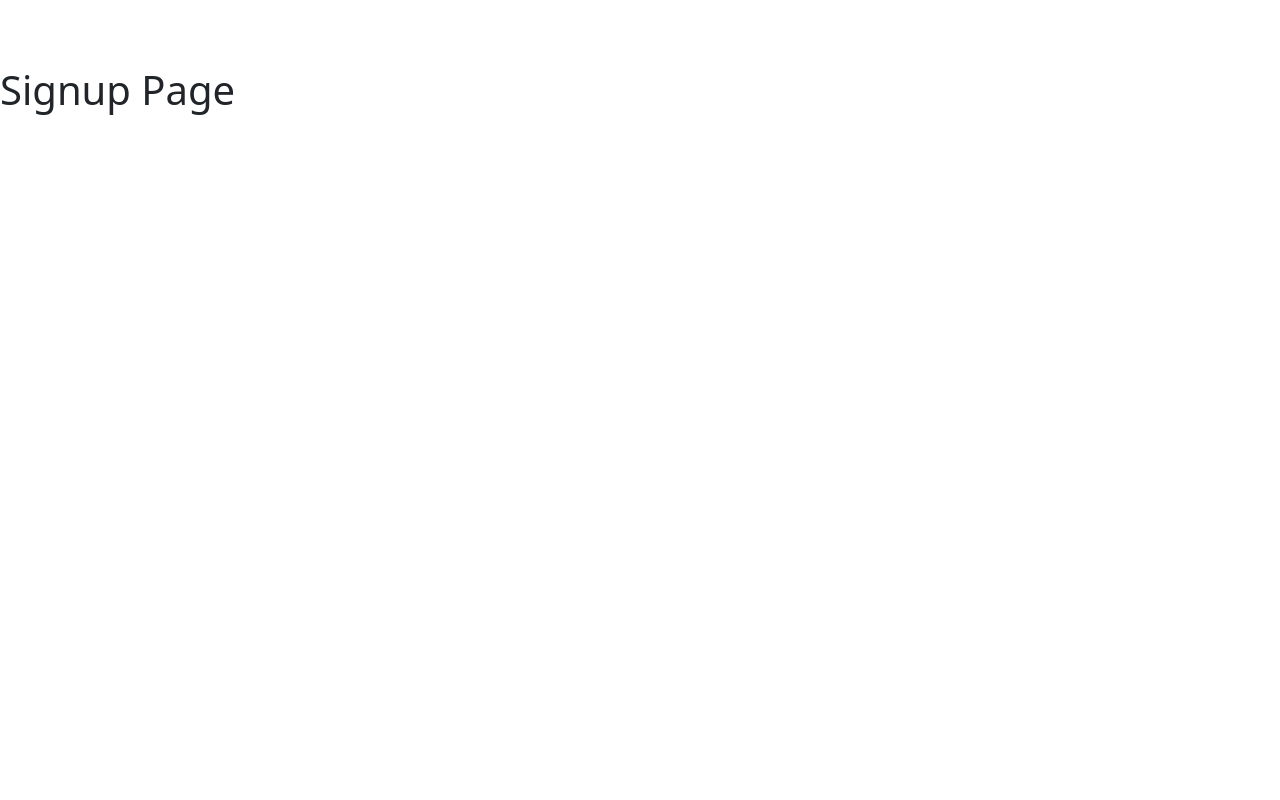
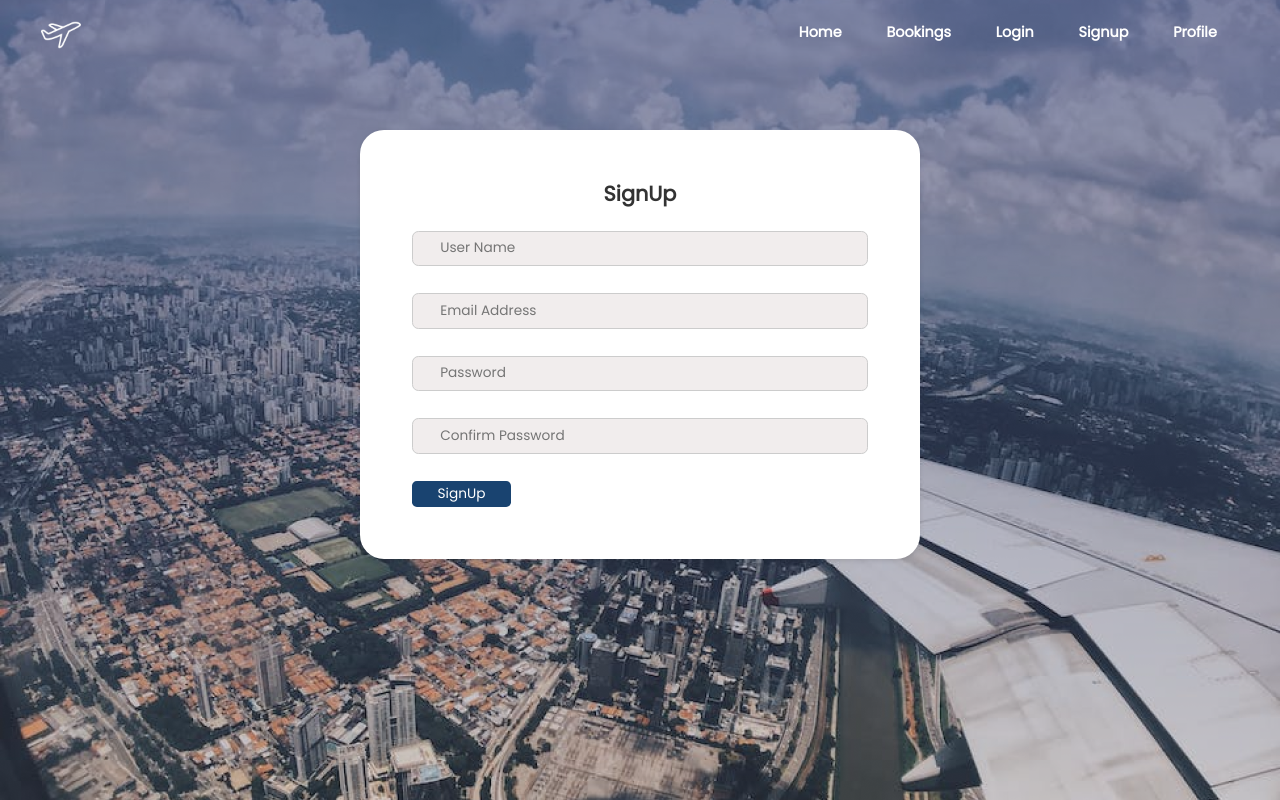
Before and after one commit to VictorMurithi/FlightFusion-booking-website, a React (Create React App) app in the folder frontend/: page /signup in a window 1280 px wide. Built offline with nearby package versions, Linux system fonts and the light colour scheme.

Commit message:
Implemented the signup page and it's styling

```diff
--- a/frontend/src/Css/Navbar.css
+++ b/frontend/src/Css/Navbar.css
@@ -1,18 +1,23 @@
-.navbar{
+@import url("https://fonts.googleapis.com/css2?family=Poppins&display=swap");
+
+.navbar {
   margin: 0em 2em;
   z-index: 1000;
   background-color: transparent;
   color: white;
+  font-family: "Poppins", sans-serif;
+  font-size: 0.9rem;
+  font-weight: bold;
 }
-.nav-link{
+.nav-link {
   margin: 0em 1em;
   color: white;
 }
 
-.App-logo{
+.App-logo {
   height: 2em;
 }
 
-.navli{
+.navli {
   color: white;
 }
--- a/frontend/src/Css/Signup.css
+++ b/frontend/src/Css/Signup.css
@@ -0,0 +1,83 @@
+/* Import Poppins font from Google Fonts */
+@import url("https://fonts.googleapis.com/css2?family=Poppins&display=swap");
+
+body {
+  background-size: cover;
+  background-position: center;
+}
+
+.list {
+  max-width: 35rem;
+  margin: 0 auto;
+  padding: 3.25rem;
+  background-color: #ffffff;
+  border-radius: 1.5rem;
+  margin-top: 4rem;
+  box-shadow: 0 0.125rem 0.25rem rgba(0, 0, 0, 0.1);
+}
+
+.list h2 {
+  text-align: center;
+  color: #333;
+  padding-bottom: 1rem;
+  font-size: 1.3rem;
+  font-weight: bold;
+  font-family: "Poppins", sans-serif;
+}
+
+.signup {
+  display: flex;
+  flex-direction: column;
+  font-family: Poppins;
+  gap: 1.7rem;
+}
+.signup-image{
+  background-image: url('../img/signup\ \(1\).png');
+  background-size: cover;
+  height: 100vh;
+
+}
+
+input {
+  padding: 0.4rem;
+  border: 0.0625rem solid #ccc;
+  border-radius: 0.4rem;
+  background-color: rgb(241, 237, 237);
+}
+.input-field {
+  padding-left: 1.7rem; /* Adjusted margin */
+  font-size: 0.855rem;
+}
+
+button {
+  padding: 0.17rem 1.6rem;
+  background-color: #194370;
+  color: #fff;
+  border: none;
+  border-radius: 2.5rem;
+  cursor: pointer;
+  transition: background-color 0.5s ease;
+
+  width: fit-content;
+}
+
+button:hover {
+  background-color: #0056b3;
+}
+.signup-button {
+  font-size: 0.855rem;
+  border-radius: 0.3rem;
+}
+@media screen and (max-width: 37.5rem) {
+  .list {
+    max-width: 18.75rem;
+  }
+
+  /* input {
+    padding: 0.5rem;
+  } */
+
+  /* button {
+    padding: 0.5rem;
+  } */
+}
--- a/frontend/src/Pages/SignupPage.js
+++ b/frontend/src/Pages/SignupPage.js
@@ -1,13 +1,97 @@
-import react from "react";
+import React, { useState } from "react";
 import Navbar from "../Layout/Navbar";
-import '../Css/Signup.css';
+import "../Css/Signup.css";
+// import img from '.';
 
 
 export default function Signup() {
-    return (
-        <div>
-            <Navbar />
-            <h1>Signup Page</h1>
-        </div>
-    );
+  const [name, setName] = useState("");
+  const [email, setEmail] = useState("");
+  const [phoneNumber, setPhoneNumber] = useState(""); // Added phone number state
+  const [password, setPassword] = useState("");
+  const [confirmPassword, setConfirmPassword] = useState("");
+
+  const handleChange = (event) => {
+    const { name, value } = event.target;
+    switch (name) {
+      case "name":
+        setName(value);
+        break;
+
+      case "email":
+        setEmail(value);
+        break;
+
+      case "phoneNumber":
+        setPhoneNumber(value);
+        break;
+
+      case "password":
+        setPassword(value);
+        break;
+
+      case "confirmPassword":
+        setConfirmPassword(value);
+        break;
+
+      default:
+        break;
+    }
+  };
+
+  const handleSubmit = async (event) => {
+    event.preventDefault();
+
+    //Submit logic here
+  };
+
+  return (
+    <div className="signup-image">
+      <Navbar />
+      <div className="list">
+        <h2>SignUp</h2>
+        <form onSubmit={handleSubmit} className="signup">
+          <input
+            type="text"
+            placeholder="User Name"
+            name="name"
+            value={name}
+            onChange={handleChange}
+            required
+            className="input-field"
+          />
+          <input
+            type="email"
+            placeholder="Email Address"
+            name="email"
+            value={email}
+            onChange={handleChange}
+            required
+            className="input-field"
+          />
+          <input
+            type="password"
+            placeholder="Password"
+            name="password"
+            value={password}
+            onChange={handleChange}
+            required
+            className="input-field"
+          />
+          <input
+            type="password"
+            placeholder="Confirm Password"
+            name="confirmPassword"
+            value={confirmPassword}
+            onChange={handleChange}
+            required
+            className="input-field"
+          />
+          <button type="submit" className="signup-button">
+            SignUp
+          </button>
+        </form>
+      </div>
+    </div>
+  );
 }
```
Also changed, not shown: frontend/src/img/signup (1).png (added). Lines whose indentation alone changed are shown as unchanged.
